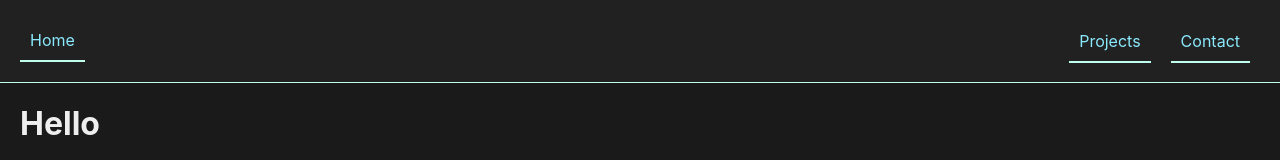
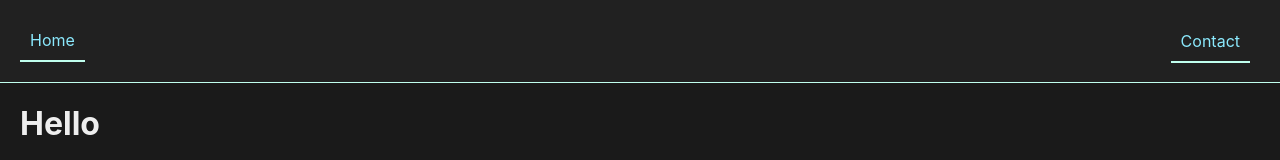
Before and after one commit to Pauloo27/me, a Next.js app: page / in a window 1280 px wide. Shown: the top 160 px of the page. Built offline with nearby package versions, Linux system fonts and the light colour scheme.

Commit message:
Delete projects tab

```diff
--- a/components/Header.js
+++ b/components/Header.js
@@ -8,9 +8,6 @@ export default function Header() {
         <a className={style.home}>Home</a>
       </Link>
       <div>
-        <Link href="/projects">
-          <a className={style.item}>Projects</a>
-        </Link>
         <Link href="/contact">
           <a className={style.item}>Contact</a>
         </Link>
--- a/pages/projects.js
+++ /dev/null
@@ -1,3 +0,0 @@
-export default function Projects() {
-  return <h1>Projects</h1>;
-}
```
